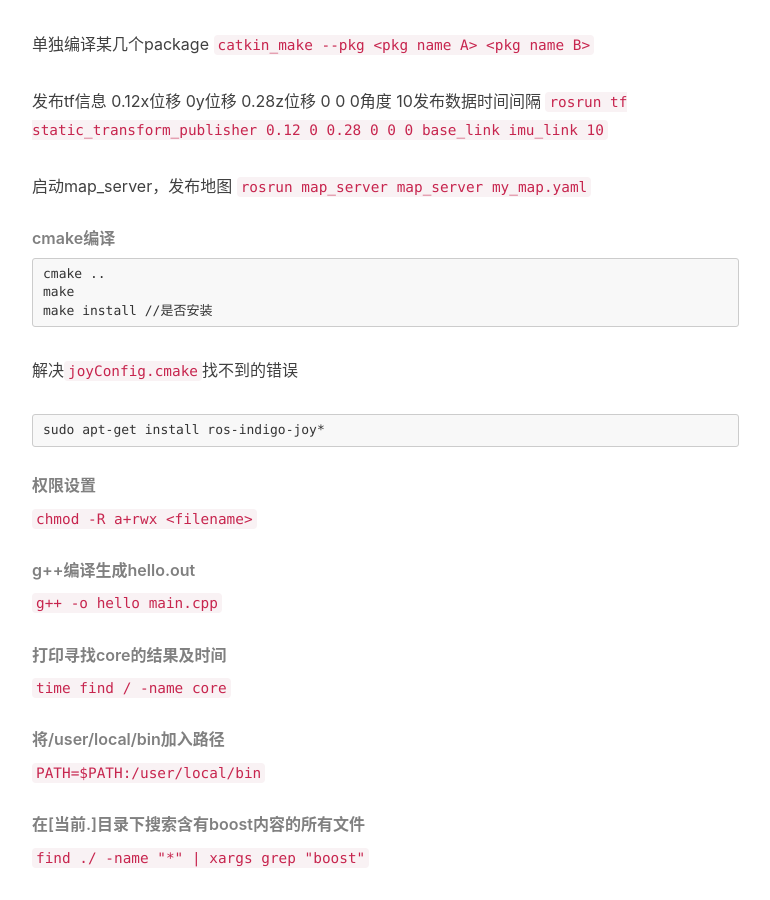
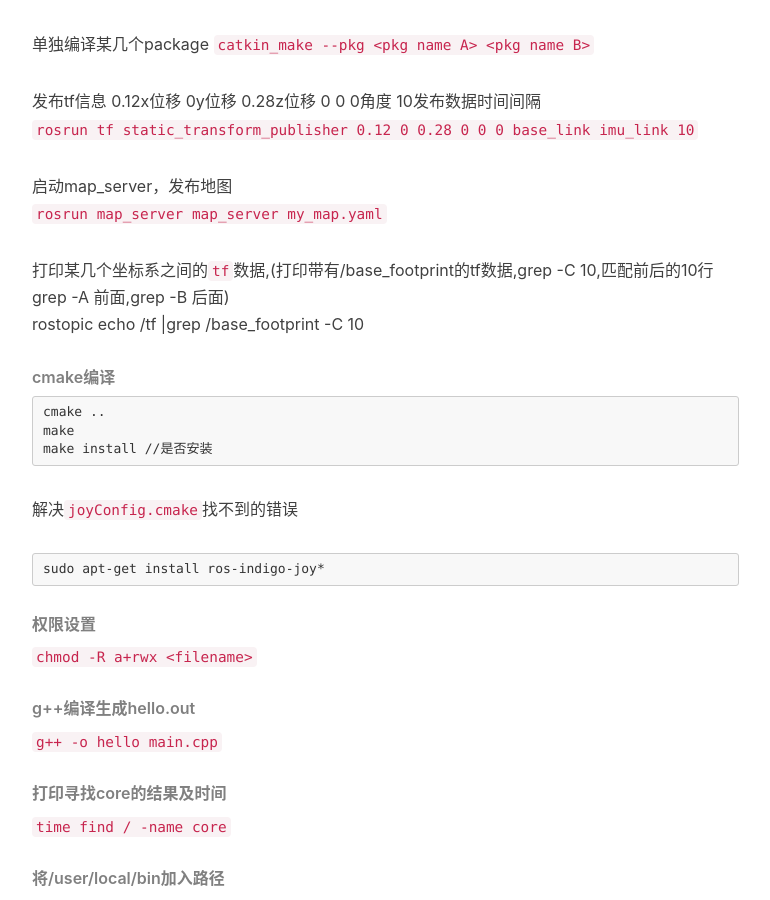
Before and after one commit to wykxwyc/wykxwyc.github.io, a Jekyll site: the page built from _posts/2019-01-20-linux-shell-note.markdown, in a window 1280 px wide and 900 px high, scrolled down 2161 px. Shown: the whole window, without its empty margins (233-1003 px from the left). Built offline with Jekyll 4.4.1, drawn with Linux system fonts in a browser that asks for light colours; comment, search, counter and statistics services are not loaded.

Commit message:
modify post

```diff
--- a/_posts/2019-01-20-linux-shell-note.markdown
+++ b/_posts/2019-01-20-linux-shell-note.markdown
@@ -99,6 +99,9 @@ catkin_create_pkg topic_demo roscpp rospy stdmsg
 
 启动map_server，发布地图
 `rosrun map_server map_server my_map.yaml`
+
+打印某几个坐标系之间的`tf`数据,(打印带有/base_footprint的tf数据,grep -C 10,匹配前后的10行 grep -A 前面,grep -B 后面)
+rostopic echo /tf |grep /base_footprint -C 10
 
 
 ###### cmake编译
```
